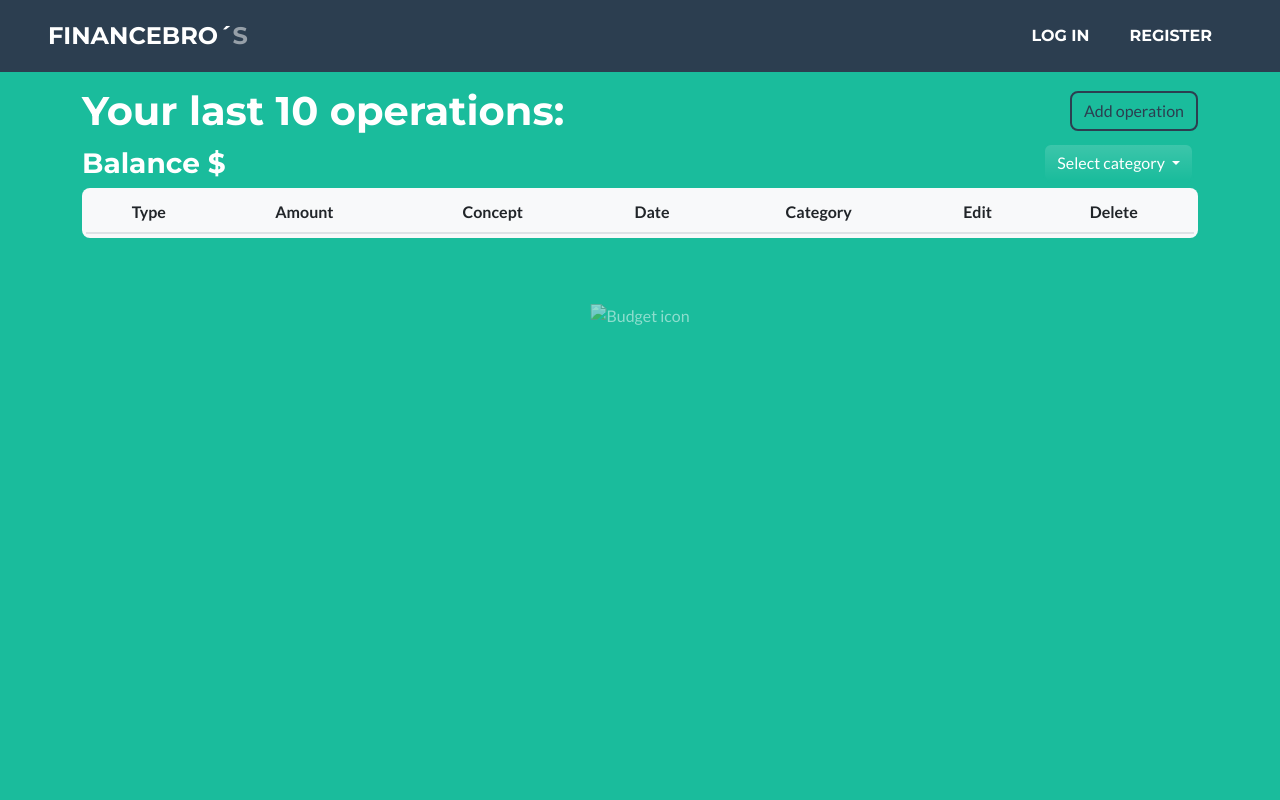
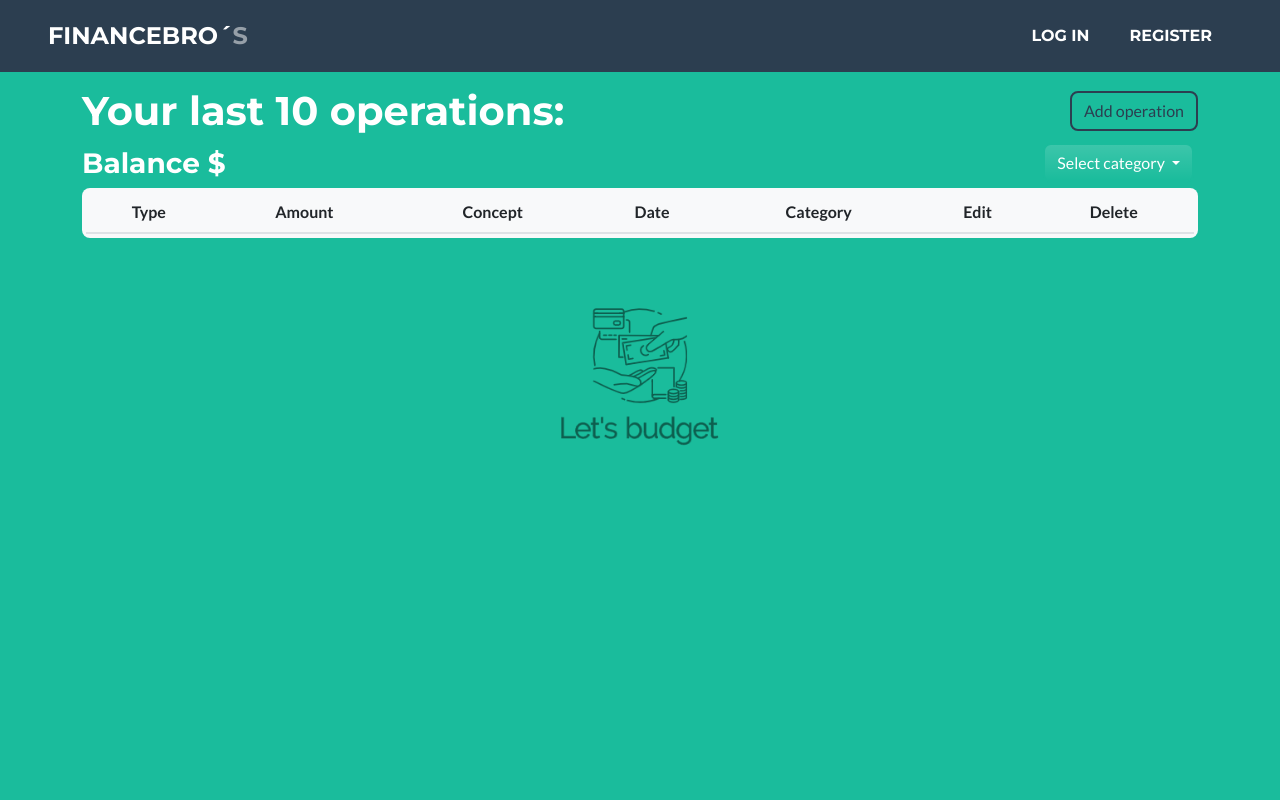
Before and after one commit to BrunoPierca/Finance-project-frontend, a plain HTML site: page index.html in a window 1280 px wide. Shown: the top 800 px of the page. Drawn offline with nearby package versions, Linux system fonts and the light colour scheme.

Commit message:
fixed src error

```diff
--- a/index.html
+++ b/index.html
@@ -586,7 +586,7 @@
         </div>
         <img
           id="budgetImg"
-          src="/frontEnd/assets/img/letsBudget.png"
+          src="/assets/img/letsBudget.png"
           alt="Budget icon"
         />
       </div>
```
